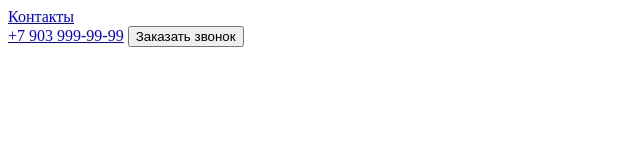
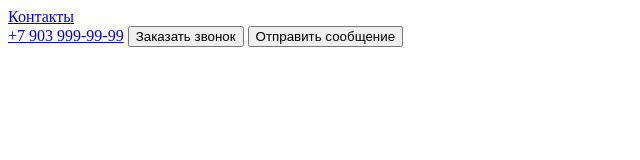
Before and after one commit to Ihub-852/app, a plain HTML site: page index.html in a window 1280 px wide. Shown: the whole page, without its empty margins (0-640 px from the left). Drawn offline with Linux system fonts and the light colour scheme.

Commit message:
mail button added

```diff
--- a/index.html
+++ b/index.html
@@ -15,6 +15,7 @@
         <div>
             <a href="tel:+79039999999">+7 903 999-99-99</a>
             <button>Заказать звонок</button>
+            <button>Отправить сообщение</button>
         </div>
     </header>
 </body>
```
